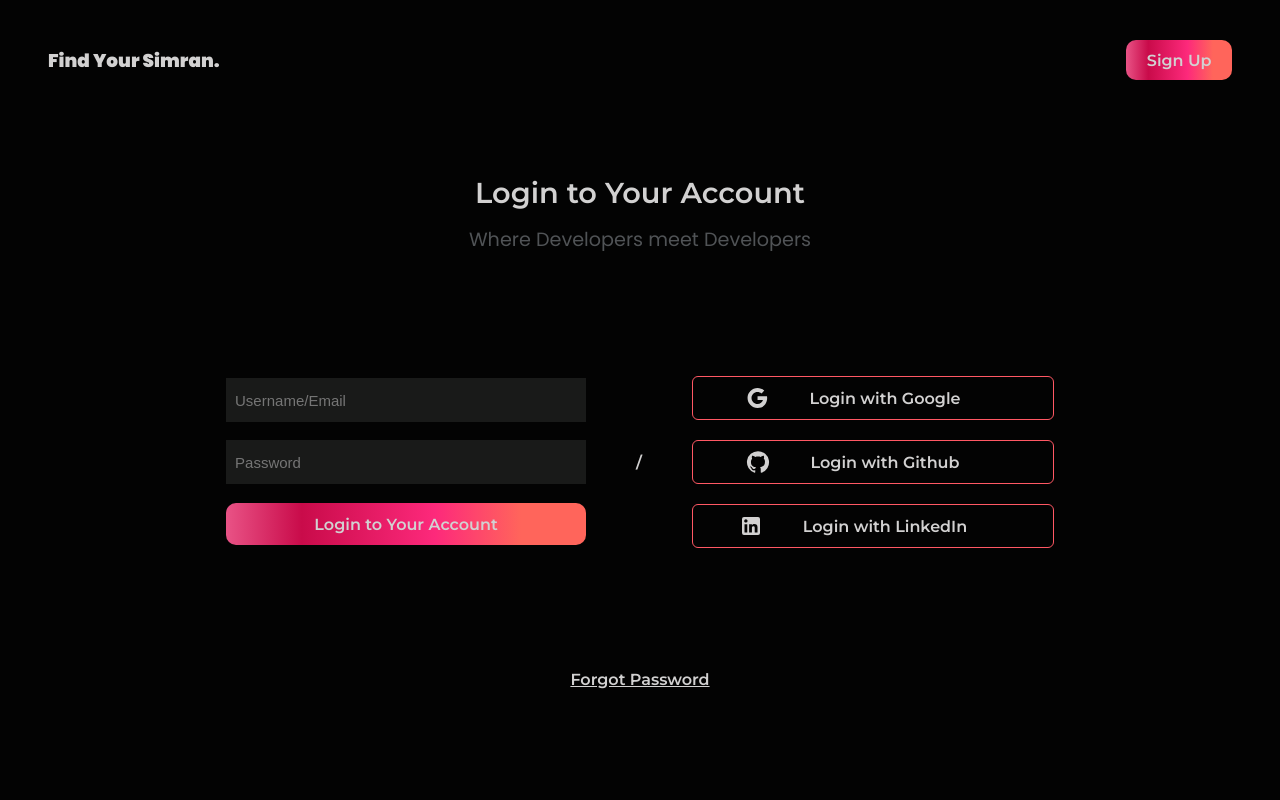
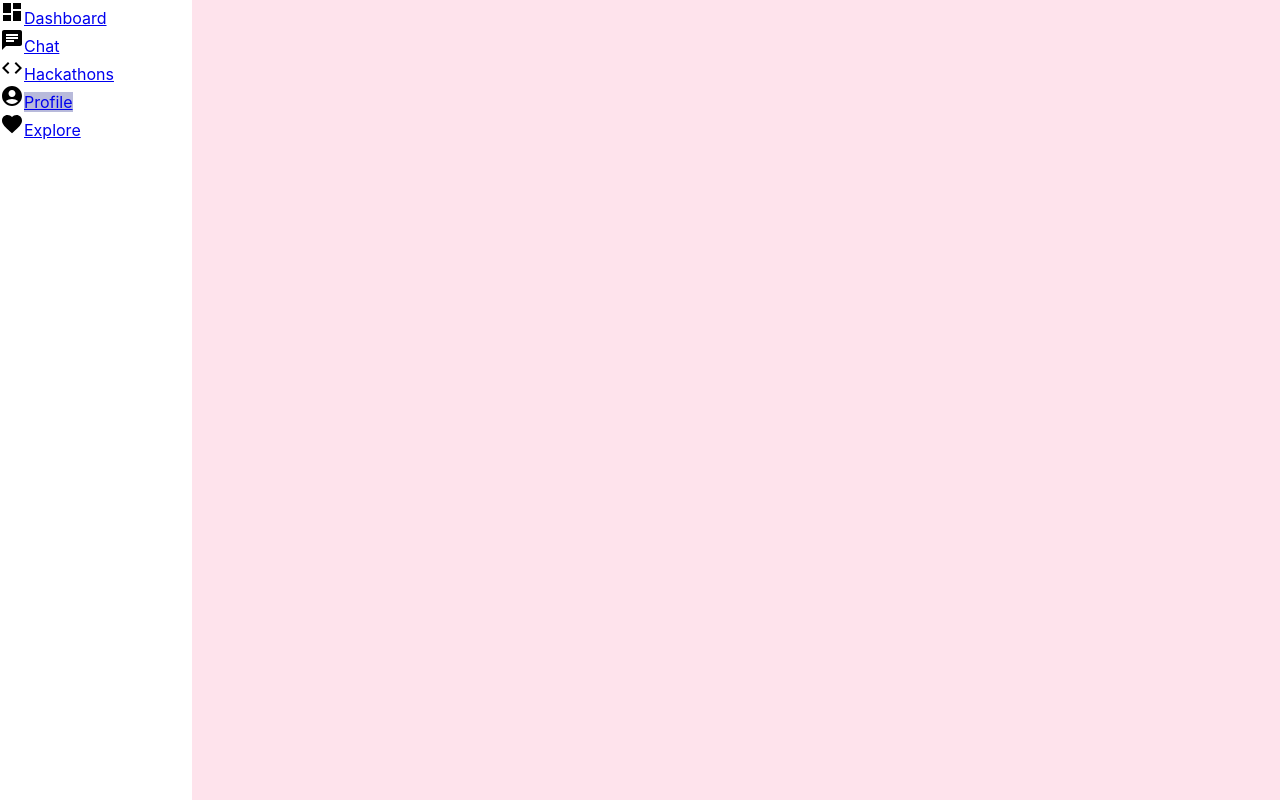
Before and after one commit to Shofiya2003/DevTinder, a React (Create React App) app: page /profile in a window 1280 px wide. Shown: the top 800 px of the page. Built offline with nearby package versions, Linux system fonts and the light colour scheme.

Commit message:
started the profile page and navbar

```diff
--- a/package.json
+++ b/package.json
@@ -6,14 +6,18 @@
     "@emotion/react": "^11.7.1",
     "@emotion/styled": "^11.6.0",
     "@mui/icons-material": "^5.3.1",
-    "@mui/material": "^5.4.0",
+    "@mui/material": "^5.4.1",
+    "@mui/styled-engine-sc": "^5.4.1",
     "@testing-library/jest-dom": "^5.16.2",
     "@testing-library/react": "^12.1.2",
     "@testing-library/user-event": "^13.5.0",
+    "axios": "^0.25.0",
     "react": "^17.0.2",
     "react-dom": "^17.0.2",
+    "react-router-dom": "^6.2.1",
     "react-scripts": "5.0.0",
     "react-tinder-card": "^1.4.5",
+    "styled-components": "^5.3.3",
     "web-vitals": "^2.1.4"
   },
   "scripts": {
--- a/src/App.css
+++ b/src/App.css
@@ -5,7 +5,8 @@
   --lightblack:#191A19;
   --background:rgb(255,88,100);
   --gradient:linear-gradient(90deg, rgba(255,88,100,1) 0%, rgba(233,83,134,1) 0%, rgba(201,11,74,1) 21%, rgba(253,41,123,1) 58%, rgba(255,101,91,1) 82%);
-
+  --pink:#FEE3EC;
+  --purple:#B8BADB;
 }
 *{
   margin: 0;
@@ -142,6 +143,22 @@ body{
 }
 
 
+/* Profile */
+.sidenav{
+    height: 100vw;
+    width: 15%;
+    background-color: white;
+}
+
+.profile{
+  background-color: var(--pink);
+}
+
+.active{
+ background-color: var(--purple);
+}
+
+
 @media only screen and (max-width:1014px){
   .login_body{
     flex-direction: column;
--- a/src/App.js
+++ b/src/App.js
@@ -1,13 +1,18 @@
 import './App.css'
 import React from 'react';
 import  ReactDOM  from 'react-dom';
+import {Routes,Route} from 'react-router-dom';
 import Login from './Components/Login';
+import Profile from './Components/Profile';
 
 function App() {
   return (
-   <>
-      <Login></Login>
-   </>
+  <Routes>
+      <Route path='/signup' element={<Login/>}></Route>
+      <Route path='/profile' element={<Profile/>}></Route>
+  </Routes>
+
+
   );
 }
 
--- a/src/Components/InputBox.jsx
+++ b/src/Components/InputBox.jsx
@@ -7,7 +7,7 @@ export default function InputBox(props) {
     const [isVisible,setisVisible]=useState(false);
   return <div className="login_boxes input flex">
 
-      <input type={props.type} placeholder={props.placeholder}/>
+      <input name={props.name} type={props.type} placeholder={props.placeholder} onChange={(e)=>{props.getUserInput(e)}}/>
       {/* {props.type==="password" && ((isVisible && <VisibilityIcon/>) || ((!isVisible) && <VisibilityOffIcon/>))} */}
 
   </div>;
--- a/src/Components/Login.jsx
+++ b/src/Components/Login.jsx
@@ -1,5 +1,5 @@
-import React from "react";
-
+import React,{useState} from "react";
+import axios from 'axios'
 // React Components
 import AuthButtons from "./AuthButtons";
 import InputBox from "./InputBox";
@@ -11,24 +11,72 @@ import LinkedInIcon from '@mui/icons-material/LinkedIn';
 
 
 export default function Login() {
+  const [username, setusername] = useState("");
+  const [password, setPassword]=useState("");
+  const [isSigningUp,setIsSigningUp]=useState(false);
+  function getUserInput(e){
+    const {name,value}=e.target;
+    console.log(value);
+    if(name==="username"){
+      setusername(value);
+    }
+
+    if(name==="password"){
+      setPassword(value);
+    }
+  }
+
+  function sendLogInfo(){
+    if(isSigningUp){
+      axios.post('http://localhost:5000/api/signup',{
+        username:username,
+        password:password
+      },{
+        'Content-type':`application/json`,
+      }).then(message=>{
+        console.log(message.data);
+      }).catch(err=>{
+        console.log(err);
+      })
+    }
+    else{
+        axios.post('http://localhost:5000/api/login',{
+        username:username,
+        password:password
+      },{
+        'Content-type':`application/json`,
+      }).then(message=>{
+        console.log(message.data);
+      }).catch(err=>{
+        console.log(err);
+      })
+    }
+
+  }
+
+  function signUp(){
+      setIsSigningUp((prev)=>{
+        return !prev;
+      })
+  }
   return <div className="login_div flex_col">
     <div className="top_elements flex">
       <h1 className="main_heading">
           Find Your Simran.
       </h1>
-      <div className="sign_up flex login_page_button"><p>Sign Up</p></div>
+      <div className="sign_up flex login_page_button" onClick={signUp}><p>{isSigningUp?`Login`:`Sign up`}</p></div>
     </div>
      <div className="flex_col">
-      <h1 className="heading">Login to Your Account</h1>
+      <h1 className="heading"> {!isSigningUp?`Login to Your Account`:`Create Account`}</h1>
       <p className="tagline">Where Developers meet Developers</p>
      </div>
 
     <div className="login_body flex">
       <div className="input_section flex_col center">
-        <InputBox type="text" placeholder="Username/Email"/>
-        <InputBox type="password" placeholder="Password"/>
-        <div className="login flex login_page_button">
-          <p>Login to Your Account</p>
+        <InputBox type="text" name="username" placeholder="Username/Email" getUserInput={getUserInput}/>
+        <InputBox type="password" name="password" placeholder="Password" getUserInput={getUserInput}/>
+        <div className="login flex login_page_button" onClick={sendLogInfo}>
+          <p>{!isSigningUp?`Login to Your Account`:`Create Account`}</p>
         </div>
       </div>
       <p>/</p>
--- /dev/null
+++ b/src/Components/Navlink.jsx
@@ -0,0 +1,12 @@
+import React from 'react'
+import { NavLink } from 'react-router-dom'
+export default function Navlink(props) {
+  return (
+    <div>
+        {props.icon}
+        <NavLink to={props.link} className={({isActive})=>{
+            return isActive?'active':undefined
+        }}>{props.linkText}</NavLink>
+    </div>
+  )
+}
--- /dev/null
+++ b/src/Components/Profile.jsx
@@ -0,0 +1,9 @@
+import React from 'react'
+import Sidenav from './Sidenav'
+export default function Profile() {
+  return (
+    <div className='profile'>
+        <Sidenav></Sidenav>
+    </div>
+  )
+}
--- /dev/null
+++ b/src/Components/Sidenav.jsx
@@ -0,0 +1,21 @@
+import React from 'react'
+
+// Material icons
+import DashboardIcon from '@mui/icons-material/Dashboard';
+import ChatIcon from '@mui/icons-material/Chat';
+import CodeIcon from '@mui/icons-material/Code';
+import AccountCircleIcon from '@mui/icons-material/AccountCircle';
+import FavoriteIcon from '@mui/icons-material/Favorite';
+// Components
+import Navlink from './Navlink'
+export default function Sidenav() {
+  return (
+    <div className='sidenav'>
+        <Navlink icon={<DashboardIcon/>} linkText="Dashboard" link="dashboard"></Navlink>
+        <Navlink icon={<ChatIcon/>} linkText="Chat" link="chat"></Navlink>
+        <Navlink icon={<CodeIcon/>} linkText="Hackathons" link="hackathons"></Navlink>
+        <Navlink icon={<AccountCircleIcon/>} linkText="Profile" link="/profile"></Navlink>
+        <Navlink icon={<FavoriteIcon/>} linkText="Explore" link="cards"></Navlink>
+    </div>
+  )
+}
--- a/src/index.js
+++ b/src/index.js
@@ -2,12 +2,13 @@ import React from 'react';
 import ReactDOM from 'react-dom';
 import './index.css';
 import App from './App';
+import {BrowserRouter} from 'react-router-dom';
 import reportWebVitals from './reportWebVitals';
 
 ReactDOM.render(
-  <React.StrictMode>
+  <BrowserRouter>
     <App />
-  </React.StrictMode>,
+  </BrowserRouter>,
   document.getElementById('root')
 );
 
```
Also changed, not shown: src/Components/Profile_Header.jsx (added), 1 other file (tests, documents, lock files or other folders).
